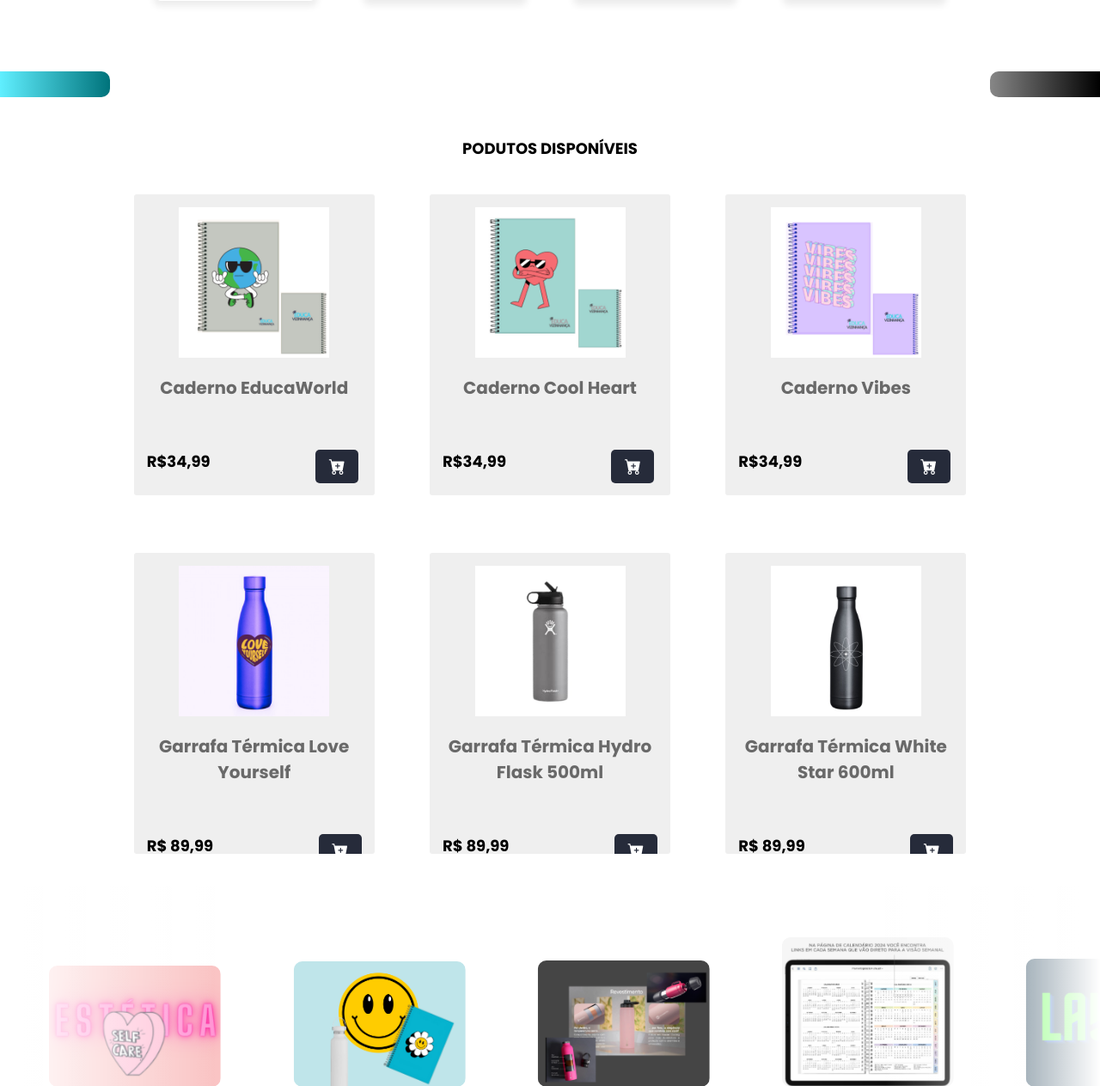
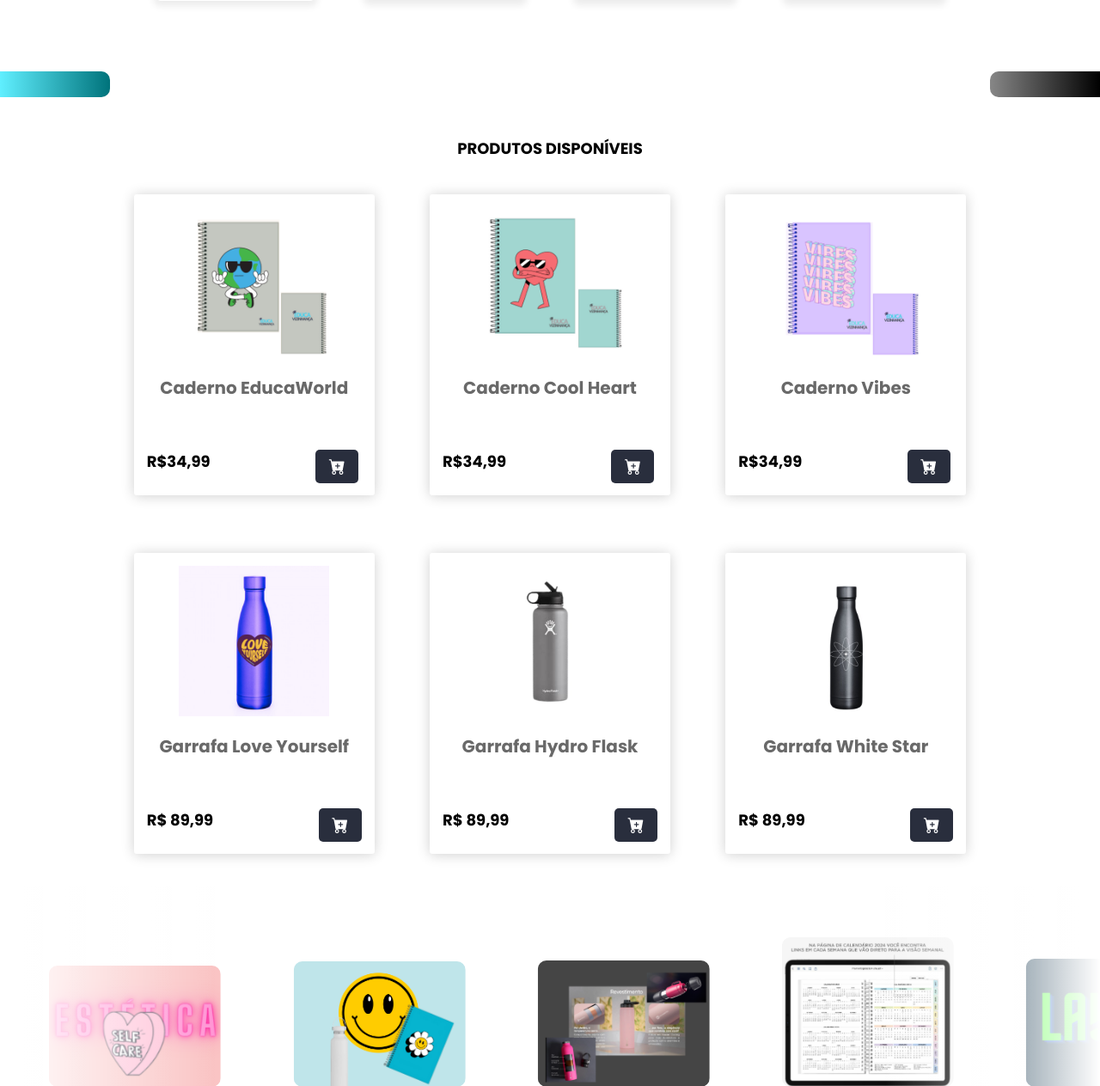
Before and after one commit to larissa-si-er/Projeto-Educa-Vizinhanca, a PHP site: page /Projeto-EV/views/produtos.php in a window 1280 px wide. Shown: the part 1517-2780 px from the top of the page at 86% size. Run offline with PHP 8.4, Linux system fonts and the light colour scheme.

Commit message:
L - Atualização

```diff
--- a/index.php
+++ b/index.php
@@ -20,7 +20,7 @@
             <div class="div-acess-bt"><button class="acess-bt"><i class="fa-solid fa-universal-access"></i></button></div>
 
             <!-- conteudo acessibilidade -->
-            <div class="acess-window"><div class="window-point"></div><p>Janela de acessibilidade.</p>
+            <div class="acess-window"><div class="window-point"></div><small>Janela de acessibilidade.</small>
                 <div class="moreorless">
                     <button class="more" onclick="aumentarTexto()"><span class="material-symbols-outlined">
                         text_increase
--- a/views/css/produtos.css
+++ b/views/css/produtos.css
@@ -519,9 +519,7 @@
 }
 .card-GG{
     display:inline-block;
-    background-color: #f4f4f4;
-    background-color: #ececec;
-    background-color: rgb(239, 239, 239);
+    background-color: rgb(255, 255, 255);
 
     margin: 30px;
     width: 280px;
@@ -531,6 +529,8 @@
     border-radius: 3px;
     padding: 15px;
     overflow: hidden;
+    -webkit-box-shadow: 0px 1px 15px 0px rgb(0 0 0 / 23%);
+    box-shadow: 0px 1px 15px 0px rgb(0 0 0 / 19%);
 }
 .card-GG-img{
     width: 100%;
--- a/views/css/style.css
+++ b/views/css/style.css
@@ -807,6 +807,7 @@
     background-color: rgb(11, 0, 108);
     color: var(--body-color);
     cursor: pointer;
+    margin-top: 2%;
 }
 
 footer{
@@ -1045,6 +1046,8 @@
     .acess-window {
         bottom: 8%;
         right: 70%;
+        z-index: 9999;
+
     }
     .window-point {
         display: none;
@@ -1253,6 +1256,7 @@
         overflow: hidden;
 
         min-height: 80vh;
+        min-height: 90vh;
         width: 100vh;
      }
 
@@ -1277,6 +1281,7 @@
         border-radius: 100%;
         margin: 110px;
         z-index: 9999;
+        position: relative;
     }
     .container-one .side-one button{
         margin: 0px 180px;
@@ -1376,6 +1381,7 @@
         font-size: 24px;
         font-weight: 500;
         margin-top: 8%;
+        color: rgb(255, 255, 255);
     }
     nav{
         position: fixed;
--- a/views/js/script.js
+++ b/views/js/script.js
@@ -71,14 +71,13 @@
 
 // TEXT-RESIZER - INICIO
 function aumentarTexto() {
-    var elementosTexto = document.querySelectorAll('body :not(.acess-window):not(.moreorless) p'); // Seleciona todos os elementos dentro do body, exceto a janela de acessibilidade e os botões de aumento/diminuição
+    var elementosTexto = document.querySelectorAll('body :not(.acess-window):not(.moreorless) p');
 
     elementosTexto.forEach(function(elemento) {
         var tamanhoAtual = parseFloat(window.getComputedStyle(elemento).fontSize);
-        var novoTamanho = tamanhoAtual + 1; // Aumenta o tamanho da fonte em 1px
+        var novoTamanho = tamanhoAtual + 1; // 1px
 
-        // Define um limite superior de 24px para o tamanho da fonte
-        if (novoTamanho <= 24) {
+        if (novoTamanho <= 22) {
             elemento.style.fontSize = novoTamanho + 'px';
         }
     });
@@ -89,17 +88,15 @@
 
     elementosTexto.forEach(function(elemento) {
         var tamanhoAtual = parseFloat(window.getComputedStyle(elemento).fontSize);
-        var novoTamanho = tamanhoAtual - 1; // Diminui o tamanho da fonte em 1px
+        var novoTamanho = tamanhoAtual - 1; // Diminui em 1px
 
-        // Define um limite inferior de 10px para o tamanho da fonte
-        if (novoTamanho >= 10) {
+
+        if (novoTamanho >= 12) {
             elemento.style.fontSize = novoTamanho + 'px';
         }
     });
 }
 // TEXT-RESIZER - FIM
-
-
 
 // -------------------- FIM ACESSIBILIDADE
 
--- a/views/menuinterno.php
+++ b/views/menuinterno.php
@@ -6,7 +6,7 @@
         <nav>
             <div class="nav-bar">
                 <i class="bi bi-list sidebarOpen"></i>
-                <span class="logo"><a href="#"><img src="../views/img/home-ic.png" alt=""></a></span>
+                <span class="logo"><a href="#"><img src="../img/home-ic.png" alt=""></a></span>
 
                 <div class="group">
                             <i class="fa-solid fa-magnifying-glass" id="search"></i>
@@ -26,7 +26,7 @@
                                 </p>
                                 </a>
                             </li>
-                            <li><a href="">Sair</a></li>
+                            <li><a href="../../index.php">Sair</a></li>
                         </ul>
                     </div>
             </div>
--- a/views/menuproduto.php
+++ b/views/menuproduto.php
@@ -26,8 +26,8 @@
                             </p>
                             </a>
                         </li>
-                        <li><a href="">Voltar</a></li>
-                        <li><a href="">Sair</a></li>
+                        <li><a href="javascript:history.go(-1)">Voltar</a></li>
+                        <li><a href="../../index.php">Sair</a></li>
                     </ul>
                 </div>
             </div>
--- a/views/produtos.php
+++ b/views/produtos.php
@@ -192,7 +192,7 @@
 
         <!-- CARDS - GRANDE - PRODUTOS -->
         <section class="third">
-            <h3 class="title title-produtos">PODUTOS DISPONÍVEIS</h3>
+            <h3 class="title title-produtos">PRODUTOS DISPONÍVEIS</h3>
 
             <div class="row">
 
@@ -243,7 +243,7 @@
                         <a class="link-prod" href="./subtelas/subProd3.php">
                             <img class="card-GG-img" src="./img/Garrafa LoveYourself.png" alt="#">
                         </a>
-                        <h5 class="title-card-GG img-prod-teste">Garrafa Térmica Love Yourself</h5>
+                        <h5 class="title-card-GG img-prod-teste">Garrafa Love Yourself</h5>
                         <div class="footer-card-GG">
                             <P class="preco-card-GG">R$ 89,99</P>
                             <button class="add-carrinho"><i class="bi bi-cart-plus-fill"></i></button>
@@ -254,7 +254,7 @@
                         <a class="link-prod" href="./subtelas/subProd2.php">
                             <img class="card-GG-img" src="./img/images.jpg" alt="#">
                         </a>
-                        <h5 class="title-card-GG">Garrafa Térmica Hydro Flask 500ml</h5>
+                        <h5 class="title-card-GG">Garrafa Hydro Flask </h5>
                         <div class="footer-card-GG">
                             <P class="preco-card-GG">R$ 89,99</P>
                             <button class="add-carrinho"><i class="bi bi-cart-plus-fill"></i></button>
@@ -265,7 +265,7 @@
                         <a class="link-prod" href="./subtelas/subProd6.php">
                             <img class="card-GG-img" src="./img/Garrafa White Star.png" alt="#">
                         </a>
-                        <h5 class="title-card-GG">Garrafa Térmica White Star 600ml</h5>
+                        <h5 class="title-card-GG">Garrafa White Star</h5>
                         <div class="footer-card-GG">
                             <P class="preco-card-GG">R$ 89,99</P>
                             <button class="add-carrinho"><i class="bi bi-cart-plus-fill"></i></button>
```
